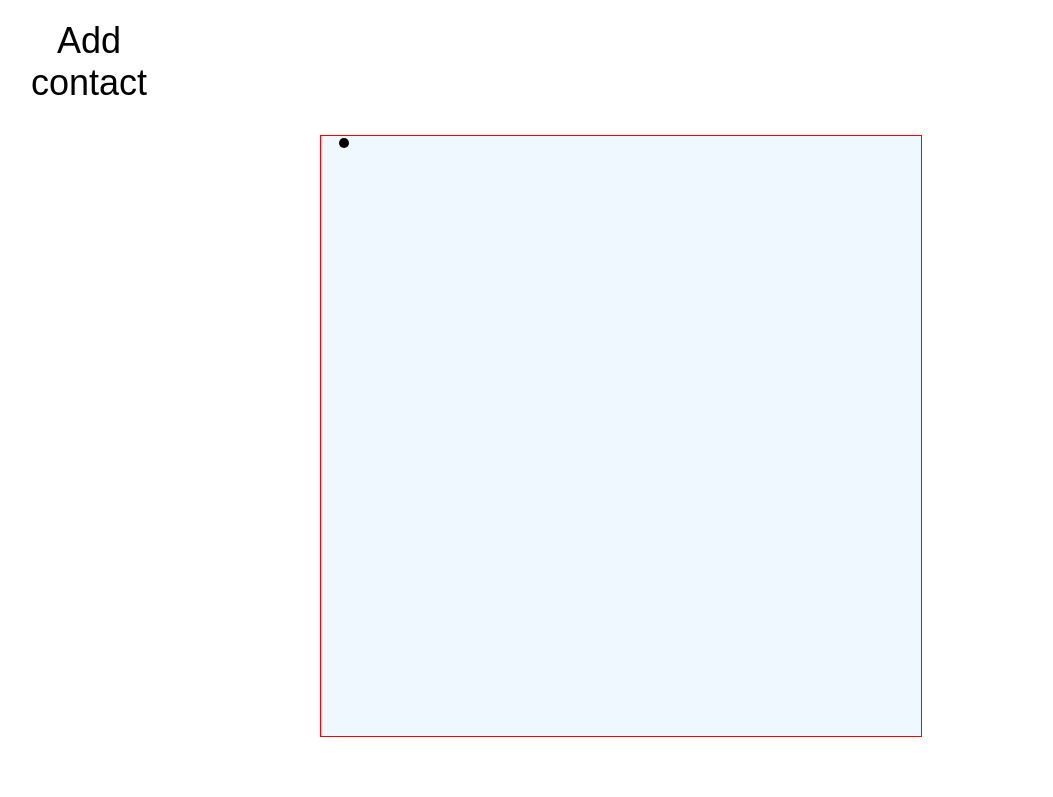
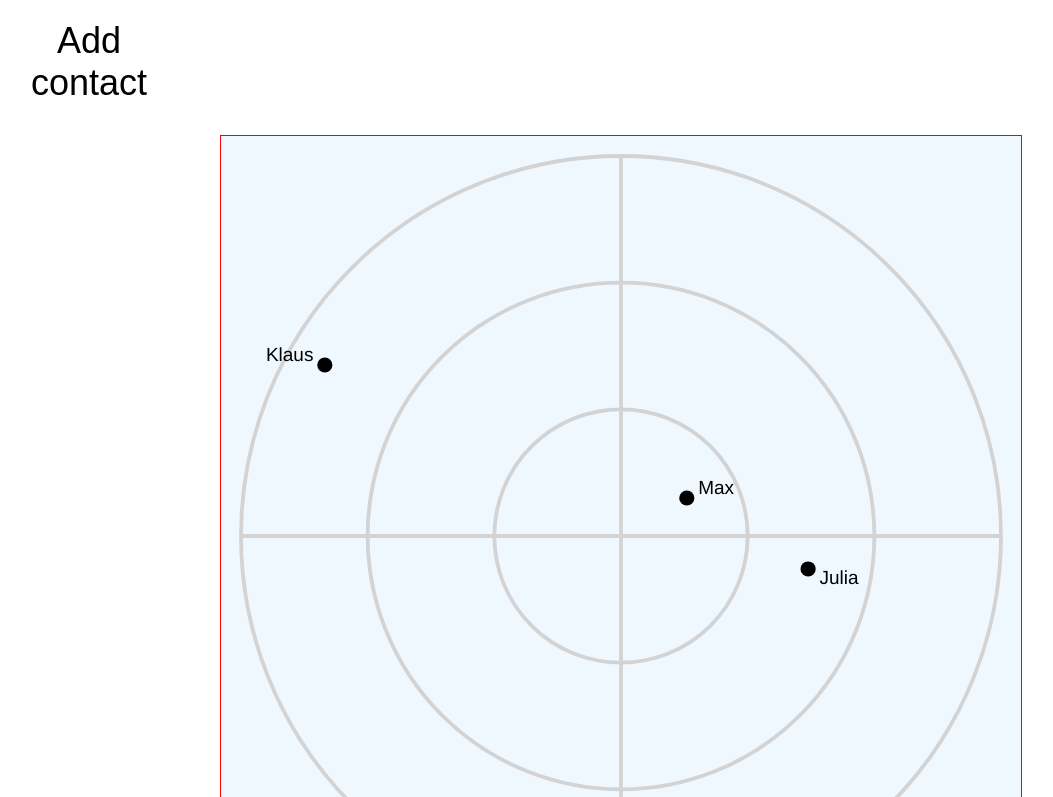
Before and after one commit to fhstp/easynwk-web, a Vue app: page /#/ in a window 1280 px wide. Shown: the part 783-1580 px from the top of the page, without its empty margins (19-1072 px from the left). Before the commit the page ends 1532 px from the top, so only its background shows below. Built offline with nearby package versions, Linux system fonts and the light colour scheme.

Commit message:
draw SVG with coord system, alteri and their names

```diff
--- a/src/components/MapParent.vue
+++ b/src/components/MapParent.vue
@@ -1,47 +1,46 @@
 <template>
 	<div>
 		<ul>
-			<li v-for="cur in contacts" :key="cur.id">
-				<b>{{ cur.id }}</b> {{ cur.angle }}, {{ cur.distance }}
+			<li v-for="cur in alteri" :key="cur.id">
+				<b>{{ cur.name }}</b> {{ cur.angle }}, {{ cur.distance }}
 			</li>
 			<button @click="addRandomContact()">Add contact</button>
 		</ul>
-		<svg width="600" height="600">
-			<circle r="5" cx="23" cy="7" />
-		</svg>
+        <NetworkMap v-bind:alteri=alteri />
 	</div>
 </template>
 
 <script lang="ts">
 import { Component, Prop, Vue } from "vue-property-decorator";
+import NetworkMap from "@/components/NetworkMap.vue";
 
-interface Contact {
-	id: string;
-	angle: number;
-	distance: number;
-}
+import { Alter2 } from '@/data/Alter.ts';
 
-@Component
+@Component({
+  components: {
+    NetworkMap
+  }
+})
 export default class MapParent extends Vue {
 	private ego: string;
-	private contacts: Array<Contact>;
+	private alteri: Array<Alter2>;
 
 	constructor() {
 		super();
 		this.ego = "Alex";
-		this.contacts = [
-			{ id: "Max", angle: 30, distance: 20 },
-			{ id: "Klaus", angle: 150, distance: 90 },
-			{ id: "Julia", angle: 350, distance: 50 },
+		this.alteri = [
+            new Alter2("Max", 30, 20),
+			new Alter2("Klaus", 150, 90),
+			new Alter2("Julia", 350, 50)
 		];
 	}
 
 	addRandomContact() {
-		this.contacts.push({
-			id: "Neu",
-			angle: Math.round(Math.random() * 360),
-			distance: Math.round(Math.random() * 100),
-		});
+		this.alteri.push(
+            new Alter2("Neu",
+			Math.round(Math.random() * 360),
+            Math.round(Math.random() * 100)
+        ));
 	}
 }
 </script>
--- a/src/components/NetworkMap.vue
+++ b/src/components/NetworkMap.vue
@@ -1,6 +1,86 @@
 <template>
+	<svg width="800" height="800">
+		<!-- transform coordinate system to be scale independent -->
+		<g transform="translate(400, 400) scale(3.8,3.8)">
+			<line class="axis" x1="0" y1="-100" x2="0" y2="100" />
+			<line class="axis" x1="100" y1="0" x2="-100" y2="0" />
+			<circle class="horizon" cx="0" cy="0" r="100" />
+			<circle class="horizon" cx="0" cy="0" r="66.67" />
+			<circle class="horizon" cx="0" cy="0" r="33.33" />
 
+			<circle
+				v-for="mark in alteriMarks"
+				:key="mark.d.id"
+				:r="2"
+				:cx="mark.x"
+				:cy="mark.y"
+			></circle>
+			<text
+				v-for="mark in alteriMarks"
+				:key="'l' + mark.d.id"
+				:x="mark.x"
+				:y="mark.y"
+				:text-anchor="mark.x < 0 ? 'end' : 'start'"
+				:dx="mark.x < 0 ? -3 : 3"
+				:dy="mark.y < 0 ? -1 : 4"
+			>
+				{{ mark.d.name }}
+			</text>
+		</g>
+	</svg>
 </template>
 
 <script lang="ts">
+import { Component, Prop, Vue } from "vue-property-decorator";
+
+import { Alter2 } from "@/data/Alter.ts";
+
+interface AlteriMark {
+	d: Alter2;
+	x: number;
+	y: number;
+}
+
+@Component
+export default class NetworkMap extends Vue {
+	// @Prop(Array) private alteri!: Array<Alter>;
+	@Prop(Array) private alteri!: Array<Alter2>;
+
+	constructor() {
+		super();
+	}
+
+	// x(distance: number, angle: number): number {
+	//     return distance * Math.cos(angle * Math.PI/180)
+	// }
+
+	get alteriMarks(): Array<AlteriMark> {
+		console.log("in computed alteri marks");
+		const buffer: Array<AlteriMark> = [];
+		this.alteri.forEach((el) => {
+			console.log("alter: " + el.name);
+			buffer.push({
+				d: el,
+				x: el.distance * Math.cos((el.angle * Math.PI) / 180),
+				y: -1 * el.distance * Math.sin((el.angle * Math.PI) / 180),
+			});
+		});
+		return buffer;
+	}
+}
 </script>
+
+<style scoped>
+text {
+	font-size: 5px;
+}
+circle.horizon {
+	fill: none;
+	stroke: lightgray;
+	stroke-width: 1;
+}
+line.axis {
+	stroke: lightgray;
+	stroke-width: 1;
+}
+</style>
--- /dev/null
+++ b/src/data/Alter.ts
@@ -0,0 +1,41 @@
+import { v4 as uuid } from "uuid";
+
+export class Alter2 {
+
+    private _id: string;
+	private _name: string;
+	gender: Array<string> = ["männlich"];
+	role = "";
+	note = "";
+	amountOfEdges = 0;
+	angle = 0;
+    distance = 0;
+
+	constructor(name: string, $angle: number, $distance: number) {
+        this._id = uuid();
+		this._name = name;
+		this.angle = $angle;
+		this.distance = $distance;
+	}
+
+	public get id(): string {
+		return this._id;
+	}
+
+    /**
+     * Getter $name
+     * @return {string}
+     */
+	public get name(): string {
+		return this._name;
+	}
+
+    /**
+     * Setter $name
+     * @param {string} value
+     */
+	public set name(value: string) {
+		this._name = value;
+	}
+
+}
```
